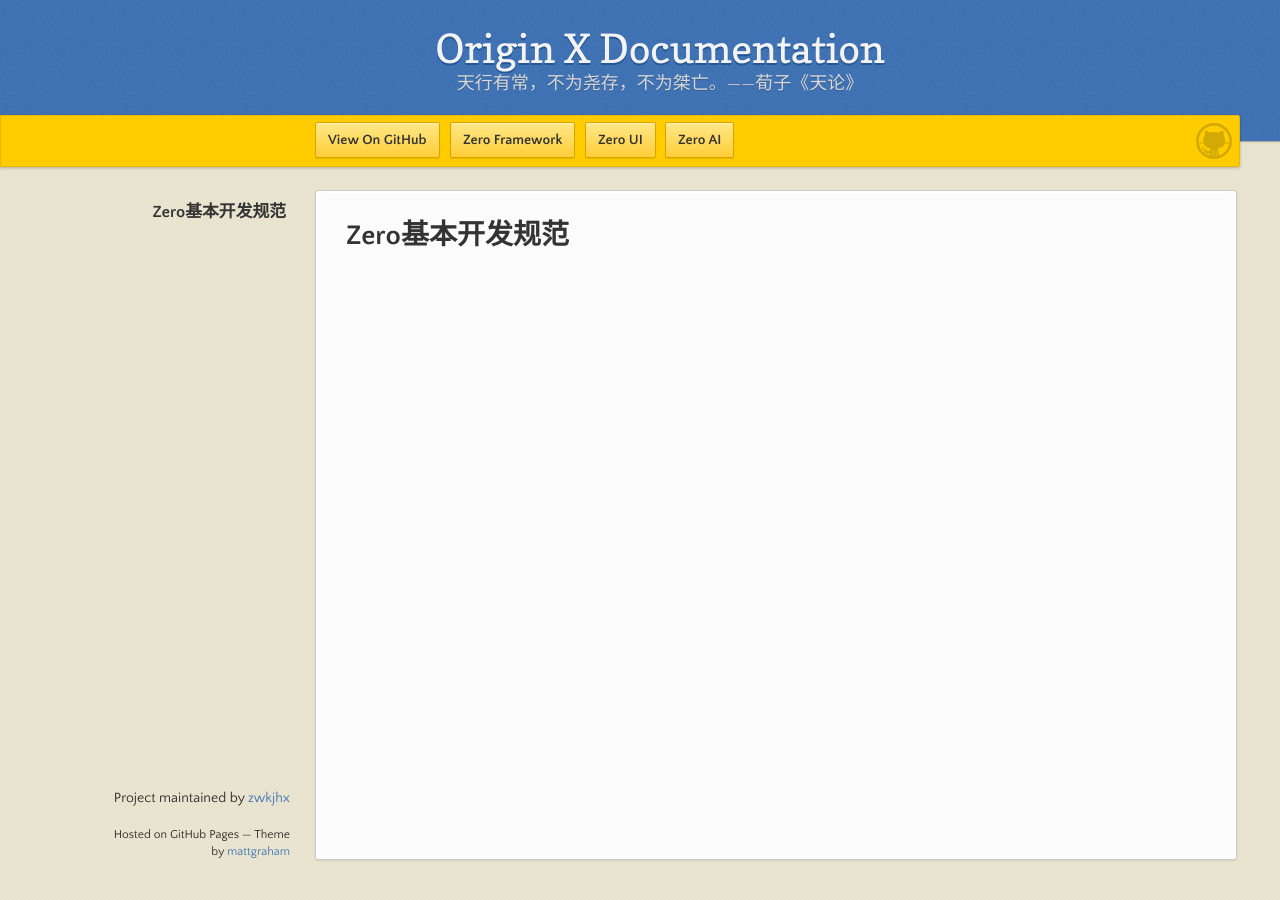
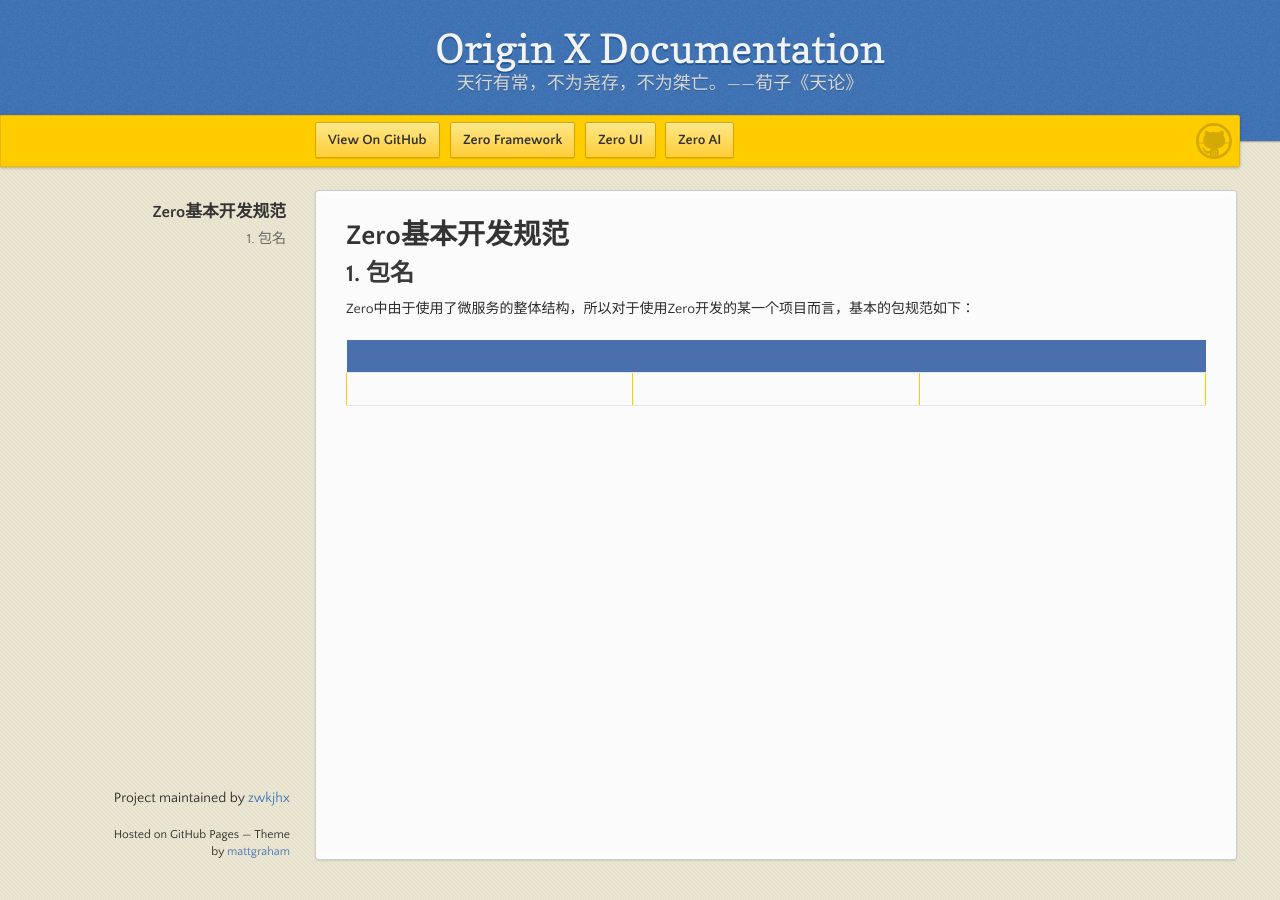
Before and after one commit to zwkjhx/ox-doc, a Jekyll site: the page built from specification/1-zerogui-fan/spc-001-zeroji-ben-kai-fa-gui-fan.md, in a window 1280 px wide. Built offline with Jekyll 4.4.1, drawn with Linux system fonts in a browser that asks for light colours; our own code applies the rules of GitHub Pages for plain Markdown files.

Commit message:
Updates specification/1-zerogui-fan/spc-001-zeroji-ben-kai-fa-gui-fan.md
Auto commit by GitBook Editor

```diff
--- a/specification/1-zerogui-fan/spc-001-zeroji-ben-kai-fa-gui-fan.md
+++ b/specification/1-zerogui-fan/spc-001-zeroji-ben-kai-fa-gui-fan.md
@@ -1 +1,9 @@
 # Zero基本开发规范
+
+## 1. 包名
+
+Zero中由于使用了微服务的整体结构，所以对于使用Zero开发的某一个项目而言，基本的包规范如下：
+
+|  |  |  |
+| :--- | :--- | :--- |
+|  |  |  |
```
